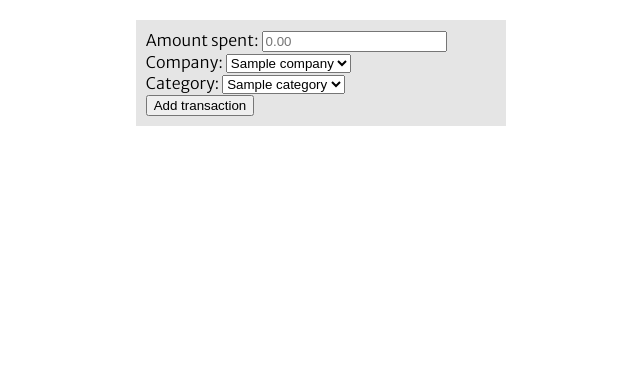
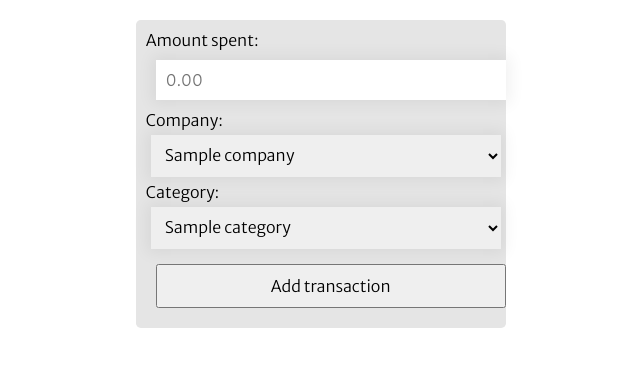
Before and after one commit to AvianLearning/python-flask-spending-tracker, a Flask app: page /add-transaction in a window 1280 px wide. Shown: the part 320-687 px from the top of the page, without its empty margins (361-1001 px from the left). Run offline with Flask 2, Linux system fonts and the light colour scheme; a database or web service that is not in the repository returns one stand-in record (values such as "Sample title"); some libraries are stand-ins or nearby versions; some web fonts are replaced.

Commit message:
Making progress with form styling

```diff
--- a/static/css/main.css
+++ b/static/css/main.css
@@ -81,7 +81,6 @@ aside > nav > ul {
     border: none;
     background-color: #457d17;
     border-radius: 3px;
-    margin: 20px;
     text-align: center;
 }
 
@@ -105,4 +104,34 @@ a:visited {
     display: flex;
     justify-self: right;
     margin-top: 20px;
+    border-radius: 0.3rem;
 }
+
+button, input, select, textarea {
+    font-family: inherit;
+    font-size: 100%;
+    box-sizing: border-box;
+    width: 100%;
+    padding: 10px;
+    margin: 10px;
+    box-sizing: border-box;
+  }
+
+  input[type=text] {
+    padding:10px;
+    border:0;
+    box-shadow:0 0 15px 4px rgba(0,0,0,0.06);
+  }
+
+  input[type=number] {
+    padding:10px;
+    border:0;
+    box-shadow:0 0 15px 4px rgba(0,0,0,0.06);
+  }
+
+  select {
+    padding: 10px;
+    border: 0;
+    box-shadow:0 0 15px 4px rgba(0,0,0,0.06);
+    margin: 5px;
+  }
```
